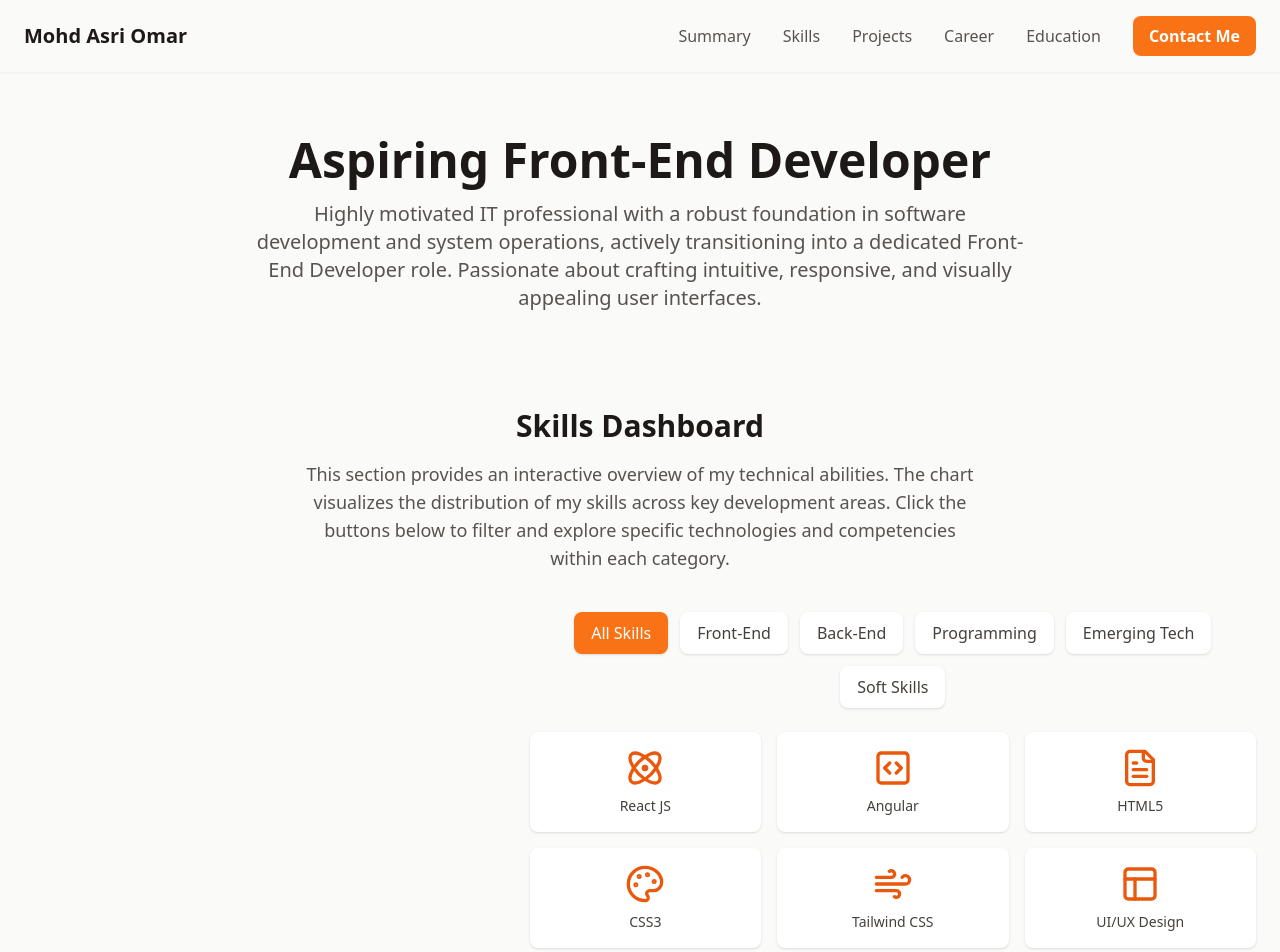
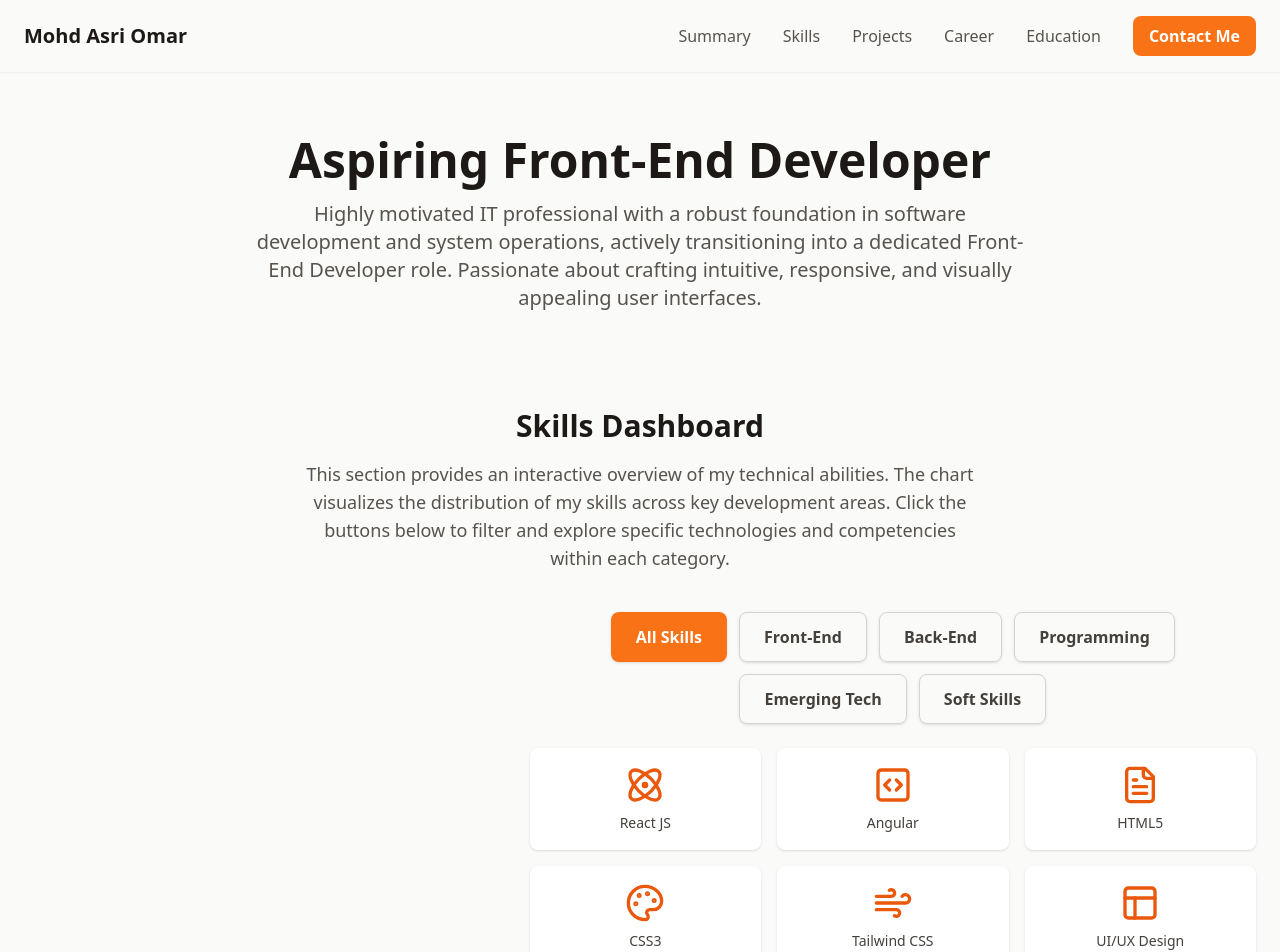
Before and after one commit to asriomar/asri25, a React (Vite) app: page / in a window 1280 px wide. Shown: the top 952 px of the page. Built offline with nearby package versions, Linux system fonts and the light colour scheme.

Commit message:
Update2 App.jsx

```diff
--- a/src/App.jsx
+++ b/src/App.jsx
@@ -317,7 +317,7 @@ const App = () => {
                         </p>
                         <div className="grid grid-cols-1 lg:grid-cols-5 gap-8 items-center w-full">
                             <div className="lg:col-span-2">
-                                <div className="chart-container">
+                                <div className="chart-container bg-white p-4 rounded-lg shadow-md">
                                     <canvas ref={chartRef} id="skillsChart"></canvas>
                                 </div>
                             </div>
@@ -326,42 +326,42 @@ const App = () => {
                                     <button
                                         data-category="all"
                                         onClick={() => handleSkillButtonClick('all')}
-                                        className={`skill-btn py-2 px-4 rounded-lg shadow font-medium transition-colors ${activeCategory === 'all' ? 'bg-orange-500 text-white' : 'bg-white hover:bg-stone-100 text-stone-700'}`}
+                                        className={`skill-btn py-3 px-6 rounded-lg shadow font-semibold transition-colors ${activeCategory === 'all' ? 'bg-orange-500 text-white' : 'bg-transparent border border-stone-300 text-stone-700 hover:bg-stone-100 hover:border-orange-500'}`}
                                     >
                                         All Skills
                                     </button>
                                     <button
                                         data-category="frontend"
                                         onClick={() => handleSkillButtonClick('frontend')}
-                                        className={`skill-btn py-2 px-4 rounded-lg shadow font-medium transition-colors ${activeCategory === 'frontend' ? 'bg-orange-500 text-white' : 'bg-white hover:bg-stone-100 text-stone-700'}`}
+                                        className={`skill-btn py-3 px-6 rounded-lg shadow font-semibold transition-colors ${activeCategory === 'frontend' ? 'bg-orange-500 text-white' : 'bg-transparent border border-stone-300 text-stone-700 hover:bg-stone-100 hover:border-orange-500'}`}
                                     >
                                         Front-End
                                     </button>
                                     <button
                                         data-category="backend"
                                         onClick={() => handleSkillButtonClick('backend')}
-                                        className={`skill-btn py-2 px-4 rounded-lg shadow font-medium transition-colors ${activeCategory === 'backend' ? 'bg-orange-500 text-white' : 'bg-white hover:bg-stone-100 text-stone-700'}`}
+                                        className={`skill-btn py-3 px-6 rounded-lg shadow font-semibold transition-colors ${activeCategory === 'backend' ? 'bg-orange-500 text-white' : 'bg-transparent border border-stone-300 text-stone-700 hover:bg-stone-100 hover:border-orange-500'}`}
                                     >
                                         Back-End
                                     </button>
                                     <button
                                         data-category="scripting"
                                         onClick={() => handleSkillButtonClick('scripting')}
-                                        className={`skill-btn py-2 px-4 rounded-lg shadow font-medium transition-colors ${activeCategory === 'scripting' ? 'bg-orange-500 text-white' : 'bg-white hover:bg-stone-100 text-stone-700'}`}
+                                        className={`skill-btn py-3 px-6 rounded-lg shadow font-semibold transition-colors ${activeCategory === 'scripting' ? 'bg-orange-500 text-white' : 'bg-transparent border border-stone-300 text-stone-700 hover:bg-stone-100 hover:border-orange-500'}`}
                                     >
                                         Programming
                                     </button>
                                     <button
                                         data-category="emerging"
                                         onClick={() => handleSkillButtonClick('emerging')}
-                                        className={`skill-btn py-2 px-4 rounded-lg shadow font-medium transition-colors ${activeCategory === 'emerging' ? 'bg-orange-500 text-white' : 'bg-white hover:bg-stone-100 text-stone-700'}`}
+                                        className={`skill-btn py-3 px-6 rounded-lg shadow font-semibold transition-colors ${activeCategory === 'emerging' ? 'bg-orange-500 text-white' : 'bg-transparent border border-stone-300 text-stone-700 hover:bg-stone-100 hover:border-orange-500'}`}
                                     >
                                         Emerging Tech
                                     </button>
                                     <button
                                         data-category="soft"
                                         onClick={() => handleSkillButtonClick('soft')}
-                                        className={`skill-btn py-2 px-4 rounded-lg shadow font-medium transition-colors ${activeCategory === 'soft' ? 'bg-orange-500 text-white' : 'bg-white hover:bg-stone-100 text-stone-700'}`}
+                                        className={`skill-btn py-3 px-6 rounded-lg shadow font-semibold transition-colors ${activeCategory === 'soft' ? 'bg-orange-500 text-white' : 'bg-transparent border border-stone-300 text-stone-700 hover:bg-stone-100 hover:border-orange-500'}`}
                                     >
                                         Soft Skills
                                     </button>
@@ -370,7 +370,7 @@ const App = () => {
                                     {getSkillsToShow().map((skill, index) => (
                                         <div
                                             key={index}
-                                            className="skill-card bg-white p-4 rounded-lg shadow flex flex-col items-center justify-center text-center visible"
+                                            className="skill-card bg-white p-4 rounded-lg shadow flex flex-col items-center justify-center text-center visible transform hover:shadow-xl hover:scale-[1.02] transition-all duration-300 ease-in-out border border-transparent hover:border-orange-200"
                                             style={{ transitionDelay: `${index * 50}ms` }}
                                         >
                                             <div className="mb-2 text-orange-600">
```
